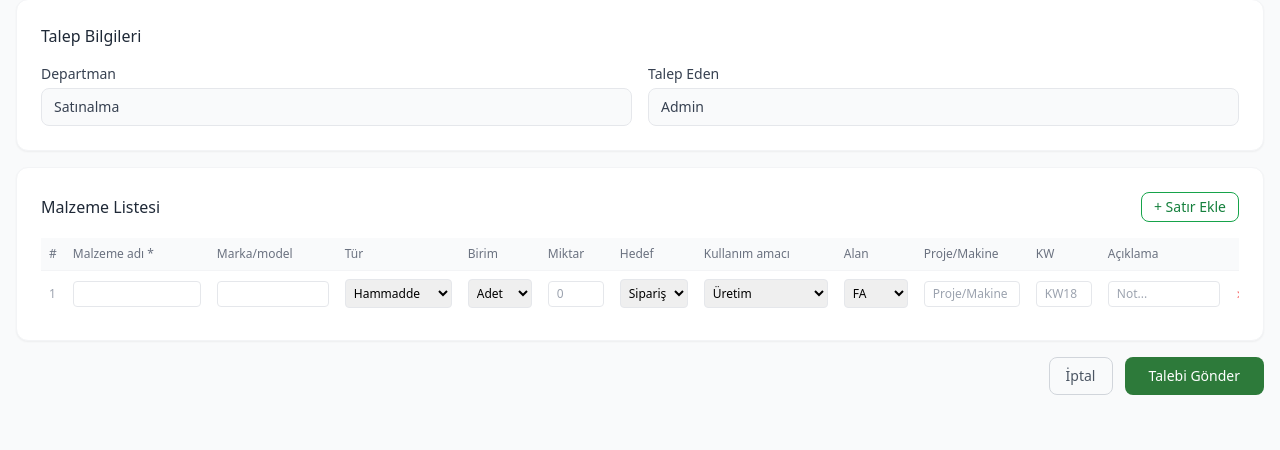
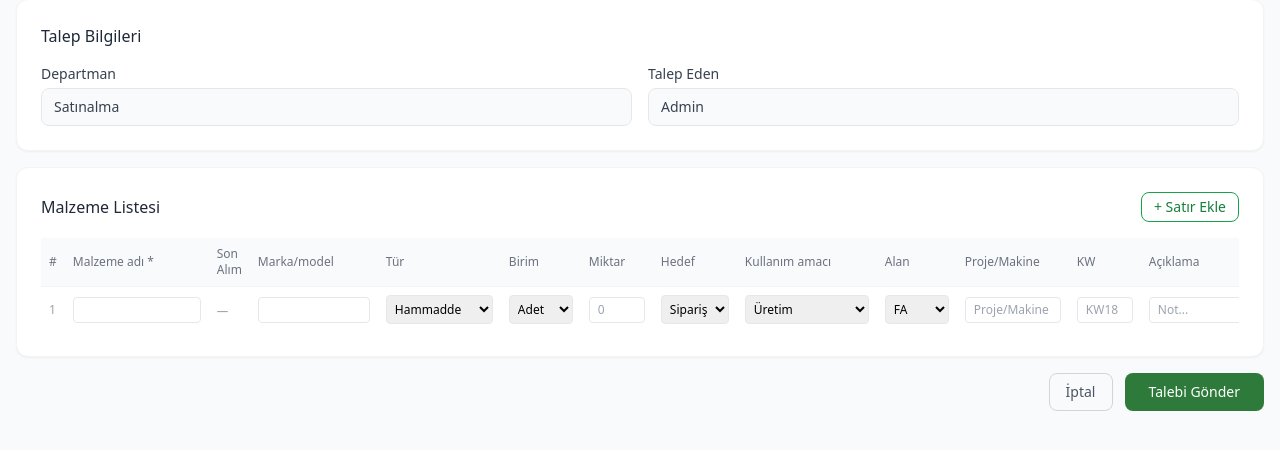
Before and after one commit to Erlau-Proje/erlau-app, a Flask app: page /talep/yeni in a window 1280 px wide. Shown: the part 137-587 px from the top of the page. Run offline with Flask 3, Linux system fonts and the light colour scheme; a user stored in the database is signed in; some libraries are stand-ins or nearby versions.

Commit message:
Son alım tarihi otomatik sisteme eklendi
- Talep teslim_alindi olunca her kalemin son_alinma_tarihi ve son_siparis_no kaydediliyor
- Yeni talep formunda malzeme adı girilince AJAX ile son alım tarihi gösteriliyor
- Fiyatlandırma ekranında son alım tarihi görünüyor
- PDF'e Son Alim sütunu eklendi

Co-Authored-By: Claude Sonnet 4.6 <noreply@anthropic.com>

```diff
--- a/app/routes.py
+++ b/app/routes.py
@@ -323,8 +323,9 @@ def talep_pdf(talep_id):
     elements.append(info_table)
     elements.append(Spacer(1, 0.5*cm))
 
-    table_data = [['#', 'Malzeme Adi', 'Marka/Model', 'Tur', 'Birim', 'Miktar', 'Hedef', 'KW', 'Aciklama']]
+    table_data = [['#', 'Malzeme Adi', 'Marka/Model', 'Tur', 'Birim', 'Miktar', 'Hedef', 'KW', 'Aciklama', 'Son Alim']]
     for i, kalem in enumerate(talep.kalemler):
+        son_alim = kalem.son_alinma_tarihi.strftime('%d.%m.%Y') if kalem.son_alinma_tarihi else '-'
         table_data.append([
             str(i+1),
             kalem.malzeme_adi or '',
@@ -335,9 +336,10 @@ def talep_pdf(talep_id):
             kalem.hedef or '',
             kalem.kw or '',
             kalem.aciklama or '',
+            son_alim,
         ])
 
-    col_widths = [0.8*cm, 5*cm, 4*cm, 2.5*cm, 1.5*cm, 1.5*cm, 1.8*cm, 1.5*cm, 4*cm]
+    col_widths = [0.8*cm, 4.5*cm, 3.5*cm, 2.2*cm, 1.3*cm, 1.3*cm, 1.6*cm, 1.3*cm, 3.5*cm, 2*cm]
     main_table = Table(table_data, colWidths=col_widths, repeatRows=1)
     main_table.setStyle(TableStyle([
         ('FONTNAME', (0,0), (-1,-1), 'Helvetica'),
@@ -431,6 +433,30 @@ def durum_guncelle(talep_id):
     gecerli_durumlar = ['bekliyor', 'fiyatlandirildi', 'onaylandi', 'yolda', 'teslim_alindi', 'iptal']
     if yeni_durum in gecerli_durumlar:
         talep.durum = yeni_durum
+        if yeni_durum == 'teslim_alindi':
+            now = datetime.utcnow()
+            for kalem in talep.kalemler:
+                kalem.son_alinma_tarihi = now
+                kalem.son_siparis_no = talep.siparis_no
         db.session.commit()
         flash('Durum güncellendi.', 'success')
     return redirect(url_for('satin_alma.panel'))
+
+@main.route('/api/son-alim')
+@login_required
+def son_alim_api():
+    malzeme_adi = request.args.get('malzeme_adi', '').strip()
+    if not malzeme_adi:
+        return jsonify(None)
+    from sqlalchemy import func
+    kalem = (TalepKalem.query
+             .filter(func.lower(TalepKalem.malzeme_adi) == func.lower(malzeme_adi))
+             .filter(TalepKalem.son_alinma_tarihi.isnot(None))
+             .order_by(TalepKalem.son_alinma_tarihi.desc())
+             .first())
+    if kalem:
+        return jsonify({
+            'tarih': kalem.son_alinma_tarihi.strftime('%d.%m.%Y'),
+            'siparis_no': kalem.son_siparis_no or ''
+        })
+    return jsonify(None)
--- a/app/templates/yeni_talep.html
+++ b/app/templates/yeni_talep.html
@@ -38,6 +38,7 @@
           <tr>
             <th class="px-2 py-2 text-left text-xs font-medium text-gray-500">#</th>
             <th class="px-2 py-2 text-left text-xs font-medium text-gray-500">Malzeme adı *</th>
+            <th class="px-2 py-2 text-left text-xs font-medium text-gray-500 text-blue-600">Son Alım</th>
             <th class="px-2 py-2 text-left text-xs font-medium text-gray-500">Marka/model</th>
             <th class="px-2 py-2 text-left text-xs font-medium text-gray-500">Tür</th>
             <th class="px-2 py-2 text-left text-xs font-medium text-gray-500">Birim</th>
@@ -54,7 +55,8 @@
         <tbody id="malzeme-tbody">
           <tr class="border-t border-gray-100">
             <td class="px-2 py-2 text-gray-400 text-xs">1</td>
-            <td class="px-2 py-2"><input type="text" name="malzeme_adi[]" class="w-32 border border-gray-200 rounded px-2 py-1 text-xs"></td>
+            <td class="px-2 py-2"><input type="text" name="malzeme_adi[]" class="malzeme-adi-input w-32 border border-gray-200 rounded px-2 py-1 text-xs"></td>
+            <td class="px-2 py-2 son-alim-cell"><span class="text-xs text-gray-400 italic">—</span></td>
             <td class="px-2 py-2"><input type="text" name="marka_model[]" class="w-28 border border-gray-200 rounded px-2 py-1 text-xs"></td>
             <td class="px-2 py-2"><select name="malzeme_turu[]" class="border border-gray-200 rounded px-1 py-1 text-xs"><option>Hammadde</option><option>Sarf malzeme</option><option>Yedek parça</option><option>Ambalaj</option><option>Demirbaş</option><option>Fason</option><option>Diğer</option></select></td>
             <td class="px-2 py-2"><select name="birim[]" class="border border-gray-200 rounded px-1 py-1 text-xs"><option>Adet</option><option>KG</option><option>Boy</option><option>M2</option><option>Metre</option><option>Paket</option></select></td>
@@ -79,6 +81,34 @@
 </form>
 
 <script>
+function sonAlimSorgula(input) {
+  const tr = input.closest('tr');
+  const cell = tr.querySelector('.son-alim-cell');
+  const malzemeAdi = input.value.trim();
+  if (!malzemeAdi) {
+    cell.innerHTML = '<span class="text-xs text-gray-400 italic">—</span>';
+    return;
+  }
+  cell.innerHTML = '<span class="text-xs text-gray-300">...</span>';
+  fetch('/api/son-alim?malzeme_adi=' + encodeURIComponent(malzemeAdi))
+    .then(r => r.json())
+    .then(data => {
+      if (data) {
+        cell.innerHTML = '<span class="text-xs text-blue-600 font-medium">' + data.tarih + '</span>' +
+          (data.siparis_no ? '<br><span class="text-xs text-gray-400">' + data.siparis_no + '</span>' : '');
+      } else {
+        cell.innerHTML = '<span class="text-xs text-gray-300">İlk alım</span>';
+      }
+    })
+    .catch(() => { cell.innerHTML = '<span class="text-xs text-gray-400 italic">—</span>'; });
+}
+
+document.getElementById('malzeme-tbody').addEventListener('blur', function(e) {
+  if (e.target.classList.contains('malzeme-adi-input')) {
+    sonAlimSorgula(e.target);
+  }
+}, true);
+
 let satirSayisi = 1;
 function satirEkle() {
   satirSayisi++;
@@ -87,7 +117,8 @@ function satirEkle() {
   tr.className = 'border-t border-gray-100';
   tr.innerHTML = `
     <td class="px-2 py-2 text-gray-400 text-xs">${satirSayisi}</td>
-    <td class="px-2 py-2"><input type="text" name="malzeme_adi[]" class="w-32 border border-gray-200 rounded px-2 py-1 text-xs"></td>
+    <td class="px-2 py-2"><input type="text" name="malzeme_adi[]" class="malzeme-adi-input w-32 border border-gray-200 rounded px-2 py-1 text-xs"></td>
+    <td class="px-2 py-2 son-alim-cell"><span class="text-xs text-gray-400 italic">—</span></td>
     <td class="px-2 py-2"><input type="text" name="marka_model[]" class="w-28 border border-gray-200 rounded px-2 py-1 text-xs"></td>
     <td class="px-2 py-2"><select name="malzeme_turu[]" class="border border-gray-200 rounded px-1 py-1 text-xs"><option>Hammadde</option><option>Sarf malzeme</option><option>Yedek parça</option><option>Ambalaj</option><option>Demirbaş</option><option>Fason</option><option>Diğer</option></select></td>
     <td class="px-2 py-2"><select name="birim[]" class="border border-gray-200 rounded px-1 py-1 text-xs"><option>Adet</option><option>KG</option><option>Boy</option><option>M2</option><option>Metre</option><option>Paket</option></select></td>
```
Also changed, not shown: app/templates/fiyatlandir.html (+9 -0 lines).
